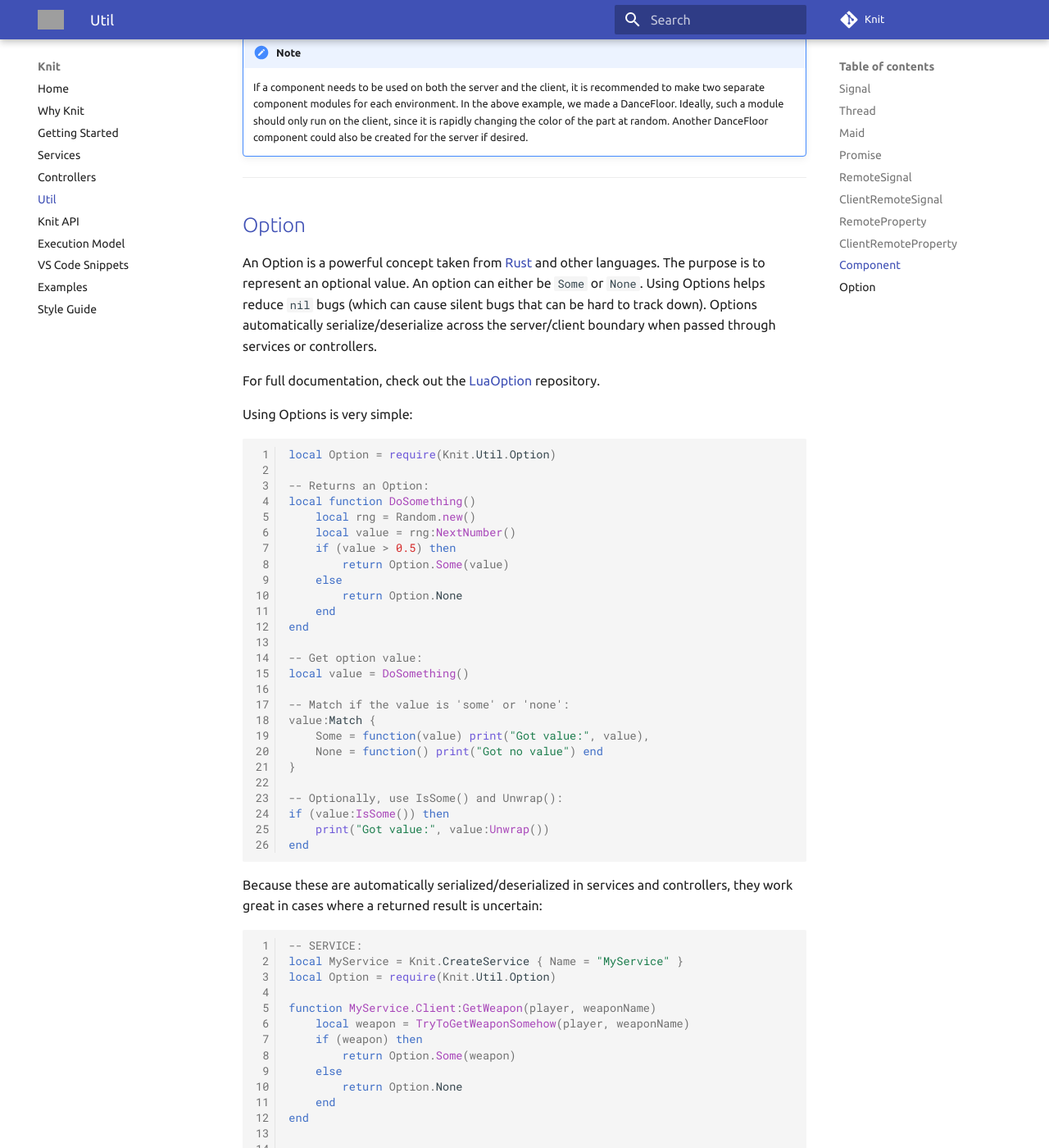
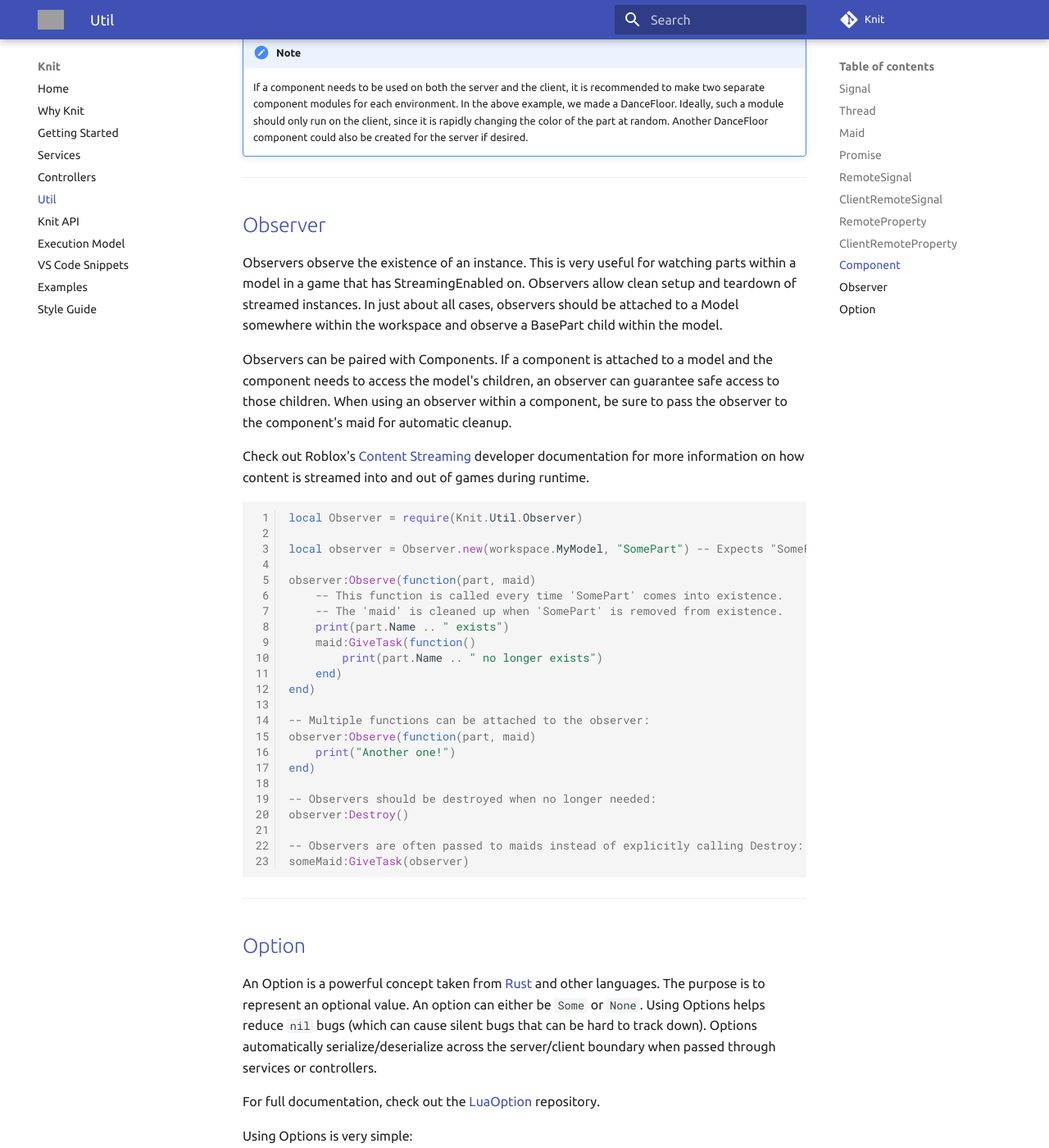
Before and after one commit to Sleitnick/Knit, an MkDocs documentation site: the page built from docs/util.md, in a window 1280 px wide and 1400 px high, scrolled down 6372 px. Shown: the whole window at 82% size. Built offline with MkDocs 1.6.1 and Material for MkDocs 9.7.7, drawn with Linux system fonts in a browser that asks for light colours; comment, search, counter and statistics services are not loaded; grey boxes are pictures that could not be loaded.

Commit message:
Documentation for Observer

````diff
--- a/docs/util.md
+++ b/docs/util.md
@@ -271,6 +271,42 @@ The full API for components is listed within the [Component](https://github.com/
 
 --------------------
 
+## [Observer](https://github.com/Sleitnick/Knit/blob/main/src/Knit/Util/Observer.lua)
+
+Observers observe the existence of an instance. This is very useful for watching parts within a model in a game that has StreamingEnabled on. Observers allow clean setup and teardown of streamed instances. In just about all cases, observers should be attached to a Model somewhere within the workspace and observe a BasePart child within the model.
+
+Observers can be paired with Components. If a component is attached to a model and the component needs to access the model's children, an observer can guarantee safe access to those children. When using an observer within a component, be sure to pass the observer to the component's maid for automatic cleanup.
+
+Check out Roblox's [Content Streaming](https://developer.roblox.com/en-us/articles/content-streaming) developer documentation for more information on how content is streamed into and out of games during runtime.
+
+```lua
+local Observer = require(Knit.Util.Observer)
+
+local observer = Observer.new(workspace.MyModel, "SomePart") -- Expects "SomePart" to be a direct child of MyModel
+
+observer:Observe(function(part, maid)
+	-- This function is called every time 'SomePart' comes into existence.
+	-- The 'maid' is cleaned up when 'SomePart' is removed from existence.
+	print(part.Name .. " exists")
+	maid:GiveTask(function()
+		print(part.Name .. " no longer exists")
+	end)
+end)
+
+-- Multiple functions can be attached to the observer:
+observer:Observe(function(part, maid)
+	print("Another one!")
+end)
+
+-- Observers should be destroyed when no longer needed:
+observer:Destroy()
+
+-- Observers are often passed to maids instead of explicitly calling Destroy:
+someMaid:GiveTask(observer)
+```
+
+--------------------
+
 ## [Option](https://github.com/Sleitnick/Knit/blob/main/src/Knit/Util/Option.lua)
 
 An Option is a powerful concept taken from [Rust](https://doc.rust-lang.org/std/option/index.html) and other languages. The purpose is to represent an optional value. An option can either be `Some` or `None`. Using Options helps reduce `nil` bugs (which can cause silent bugs that can be hard to track down). Options automatically serialize/deserialize across the server/client boundary when passed through services or controllers.
````
